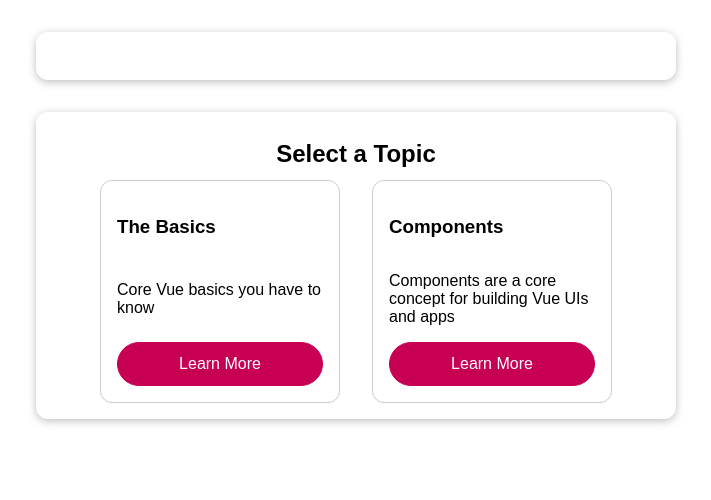
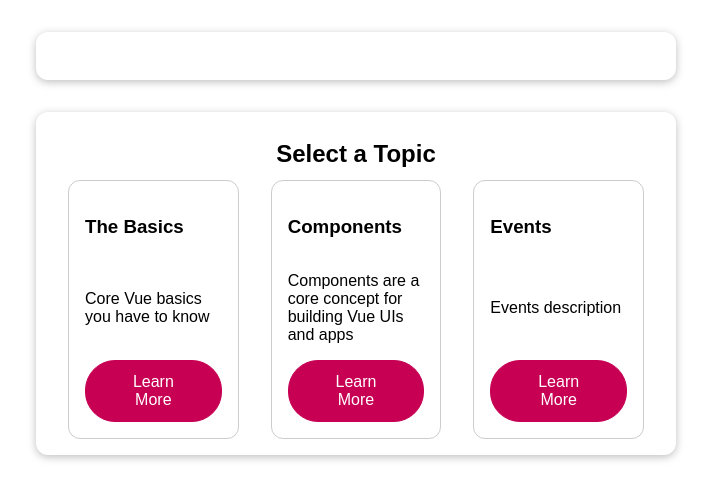
Before and after one commit to seriiserii825/vue-schwarzmuller, a Vue app: page / in a window 1280 px wide. Shown: the top 500 px of the page, without its empty margins (284-995 px from the left). Built offline with nearby package versions, Linux system fonts and the light colour scheme.

Commit message:
finish practice

```diff
--- a/src/App.vue
+++ b/src/App.vue
@@ -4,7 +4,7 @@
             :topic-title="activeTopic && activeTopic.title"
             :text="activeTopic && activeTopic.fullText"
         ></active-element>
-        <knowledge-base :topics="topics" @select-topic="activateTopic"></knowledge-base>
+        <knowledge-base @select-topic="activateTopic"></knowledge-base>
     </div>
 </template>
 
@@ -15,6 +15,7 @@
 export default {
     data() {
         return {
+            activeTopic: null,
             topics: [
                 {
                     id: 'basics',
@@ -32,7 +33,6 @@
                         'With components, you can split logic (and markup) into separate building blocks and then combine those building blocks (and re-use them) to build powerful user interfaces.',
                 },
             ],
-            activeTopic: null,
         };
     },
     methods: {
@@ -43,6 +43,25 @@
     components: {
         activeElement: ActiveElement,
         knowledgeBase: KnowledgeBase
+    },
+    provide() {
+        return {
+            topics: this.topics
+        }
+    },
+    mounted() {
+        setTimeout(() => {
+            this.topics.push(
+                {
+                    id: 'event',
+                    title: 'Events',
+                    description:
+                        'Events description',
+                    fullText:
+                        'Events full text',
+                },
+            )
+        }, 3000)
     }
 };
 </script>
--- a/src/components/KnowledgeGrid.vue
+++ b/src/components/KnowledgeGrid.vue
@@ -15,11 +15,11 @@
 import KnowledgeElement from "@/components/KnowledgeElement";
 
 export default {
-    props: ['topics'],
     emits: ['select-topic'],
     components: {
         knowledgeElement: KnowledgeElement
-    }
+    },
+    inject: ['topics']
 
 };
 </script>
```
